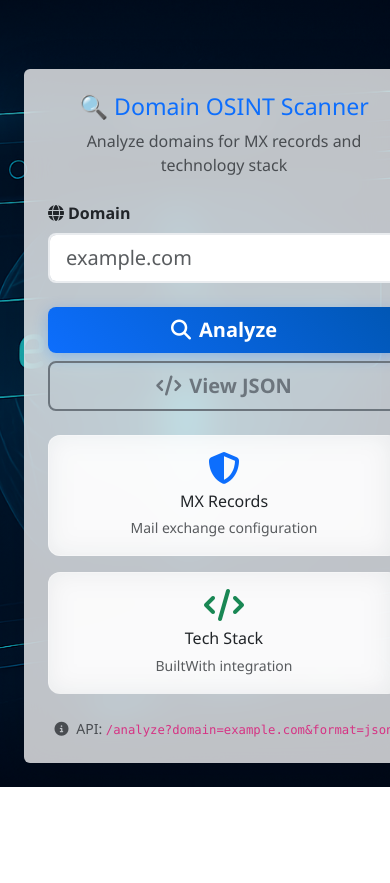
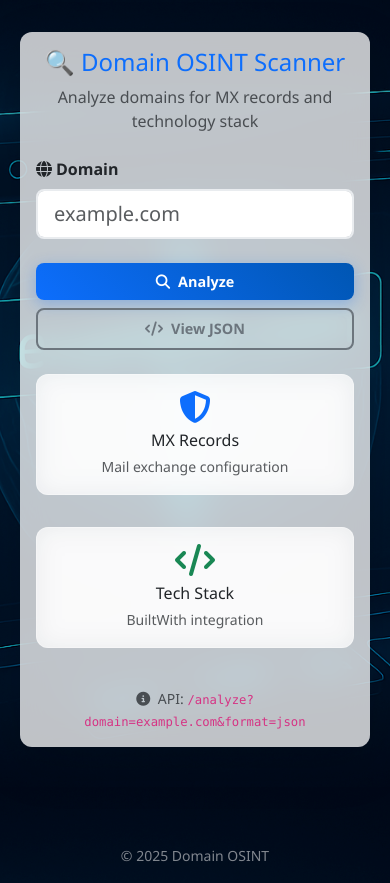
Before and after one commit to ecgun3/email-osint-tool, a Flask app: page / in a window 390 px wide. Shown: the part 57-940 px from the top of the page. Before the commit the page ends 844 px from the top, so only its background shows below. Run offline with Flask 3, Linux system fonts and the light colour scheme.

Commit message:
fix: responsive design - card positioning adapts to screen size (fixed on desktop, centered on mobile)

```diff
--- a/templates/base.html
+++ b/templates/base.html
@@ -104,6 +104,78 @@
         .table-light {
             background: rgba(248, 249, 250, 0.6);
         }
+
+        /* Responsive card positioning */
+        .card-container {
+            position: relative;
+            margin: 2rem auto;
+            max-width: 500px;
+        }
+
+        /* Desktop: Fixed position bottom left */
+        @media (min-width: 992px) {
+            .card-container {
+                position: fixed;
+                bottom: 1rem;
+                left: 1rem;
+                margin: 0;
+                max-width: 400px;
+                z-index: 1000;
+            }
+        }
+
+        /* Tablet: Centered with some margin */
+        @media (min-width: 768px) and (max-width: 991px) {
+            .card-container {
+                margin: 3rem auto;
+                max-width: 600px;
+            }
+        }
+
+        /* Mobile: Full width with padding */
+        @media (max-width: 767px) {
+            .card-container {
+                margin: 1rem;
+                max-width: none;
+            }
+
+            .card {
+                border-radius: 12px;
+            }
+
+            .card-body {
+                padding: 1.5rem !important;
+            }
+
+            .btn-lg {
+                padding: 0.75rem 1.5rem !important;
+                font-size: 1rem !important;
+            }
+
+            .feature-card {
+                margin-bottom: 1rem;
+            }
+        }
+
+        /* Extra small mobile devices */
+        @media (max-width: 575px) {
+            .card-container {
+                margin: 0.5rem;
+            }
+
+            .card-body {
+                padding: 1rem !important;
+            }
+
+            .card-title {
+                font-size: 1.5rem !important;
+            }
+
+            .btn-lg {
+                padding: 0.5rem 1rem !important;
+                font-size: 0.9rem !important;
+            }
+        }
         .btn { border-radius: 8px; font-weight: 600; transition: all 0.3s ease; border: none; }
         .btn-primary { background: linear-gradient(45deg, var(--primary-color), #0056b3); box-shadow: 0 4px 15px rgba(13, 110, 253, 0.3); }
         .btn-primary:hover { transform: translateY(-2px); box-shadow: 0 6px 20px rgba(13, 110, 253, 0.4); }
--- a/templates/index.html
+++ b/templates/index.html
@@ -1,7 +1,7 @@
 {% extends 'base.html' %}
 {% block content %}
-<div class="position-fixed bottom-0 start-0 m-4" style="z-index: 1000;">
-    <div class="card shadow-lg border-0" style="width: 400px;">
+<div class="card-container">
+    <div class="card shadow-lg border-0">
         <div class="card-body p-4">
             <div class="text-center mb-4">
                 <h3 class="card-title text-primary mb-2">🔍 Domain OSINT Scanner</h3>
```
